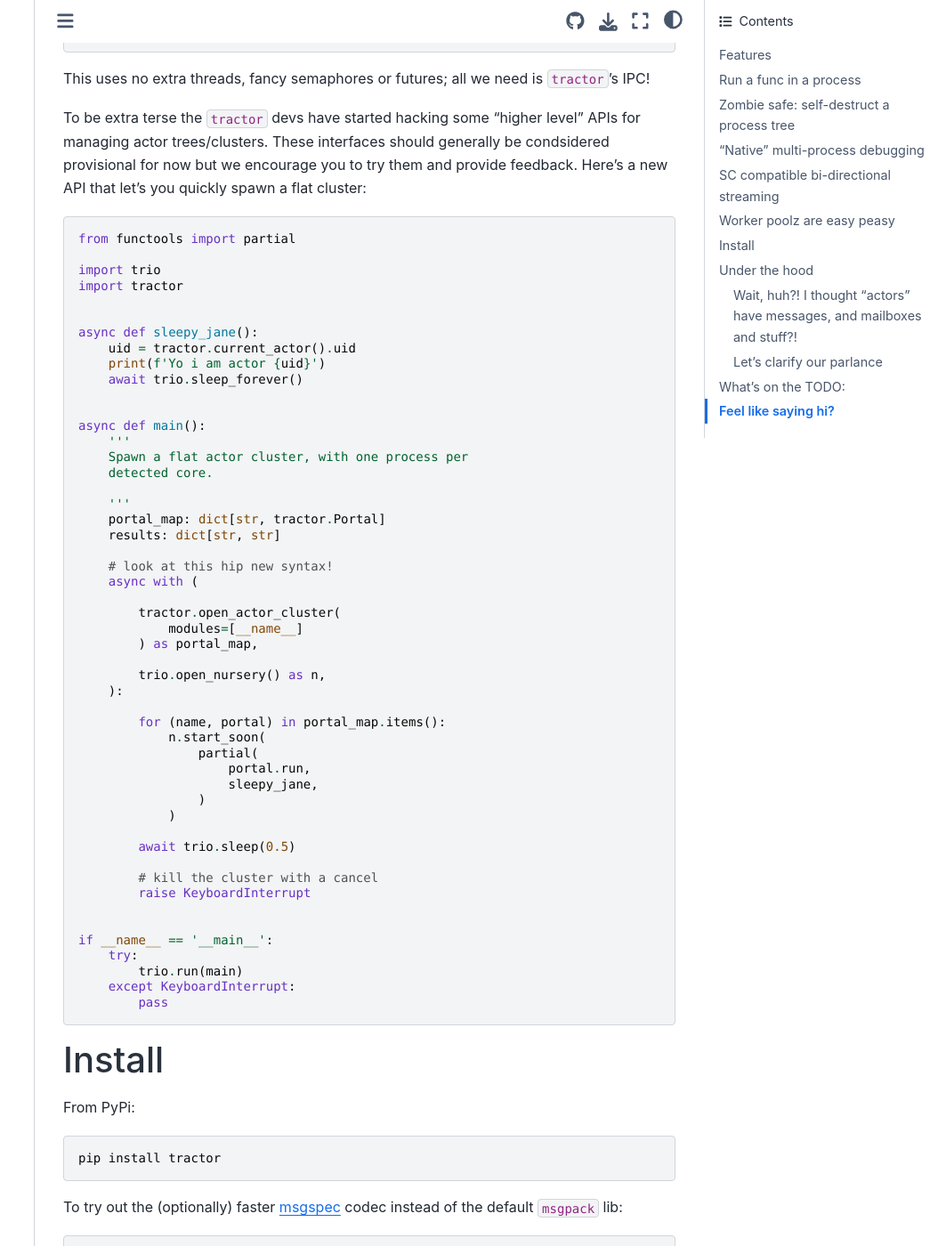
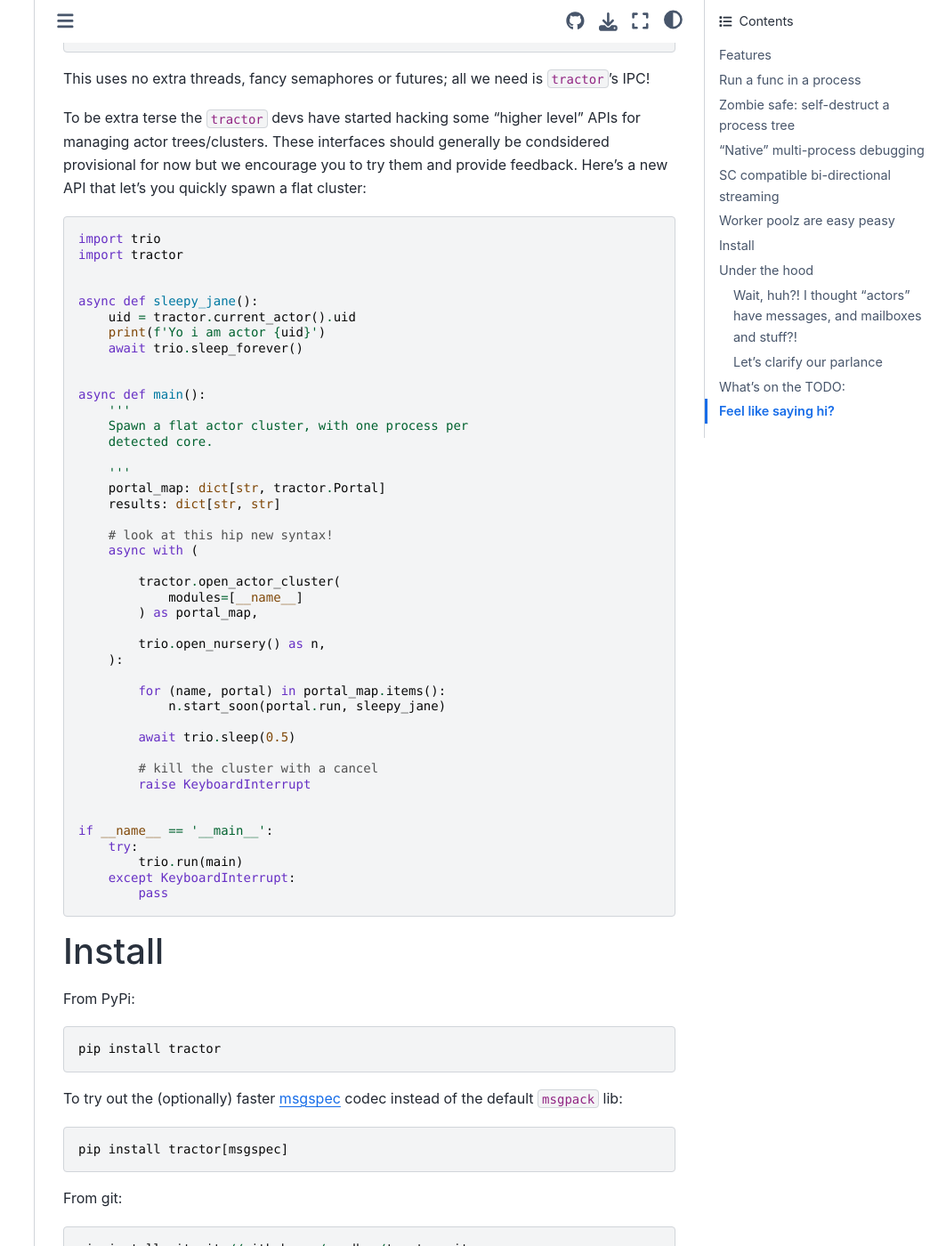
Before and after one commit to goodboy/tractor, a Sphinx documentation site: the page built from docs/README.rst, in a window 1280 px wide and 1400 px high, scrolled down 5908 px. Shown: the whole window at 89% size, without its empty margins (217-1280 px from the left). Built offline with Sphinx 7.4.7 and the Sphinx Book theme 1.1.4, drawn with Linux system fonts in a browser that asks for light colours.

Commit message:
Drop unecessary partial

```diff
--- a/docs/README.rst
+++ b/docs/README.rst
@@ -321,8 +321,6 @@ spawn a flat cluster:
 
 .. code:: python
 
-    from functools import partial
-
     import trio
     import tractor
 
@@ -353,12 +351,7 @@ spawn a flat cluster:
         ):
 
             for (name, portal) in portal_map.items():
-                n.start_soon(
-                    partial(
-                        portal.run,
-                        sleepy_jane,
-                    )
-                )
+                n.start_soon(portal.run, sleepy_jane)
 
             await trio.sleep(0.5)
 
```
Also changed, not shown: 1 other file.
